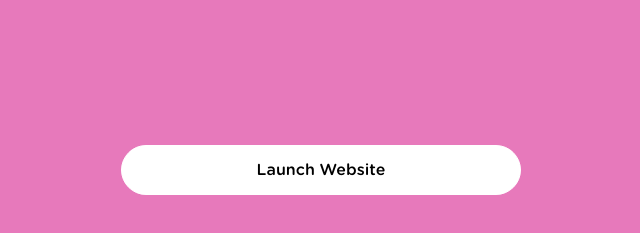
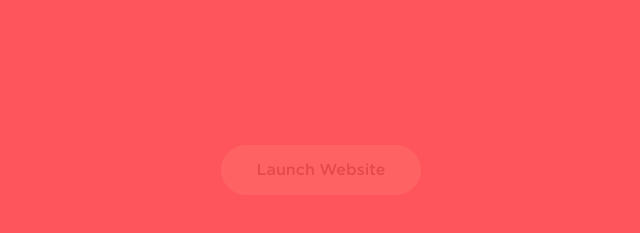
Before and after one commit to rimildeyjsr/countdown-for-website-launch, a plain HTML site: page index.html in a window 1280 px wide. Both pictures are taken after a click on the button "Launch Website". Shown: the part 327-560 px from the top of the page, without its empty margins (319-959 px from the left). Drawn offline with Linux system fonts and the light colour scheme.

Commit message:
added overlay and decreased width of the button

```diff
--- a/css/style.css
+++ b/css/style.css
@@ -105,7 +105,7 @@ h2 {
     border-radius: 40px;
     color: black;
     background-color: white;
-    width: 400px;
+    width: 200px;
     height: 50px;
     border: 1px solid white;
     display: block;
@@ -114,3 +114,49 @@ h2 {
     font-family: 'MyFont2';
     visibility: hidden;
 }
+
+.overlay {
+    position: fixed;
+    top: 0;
+    left: 0;
+    width: 100%;
+    height: 100%;
+    opacity: 1;
+    visibility: hidden;
+    -webkit-transition: opacity .35s, visibility .35s, width .35s;
+    transition: opacity .35s, visibility .35s, width .35s;
+    z-index: 50;
+}
+.overlay:before {
+    content: '';
+    background: #FF5252;
+    left: -55%;
+    top: 0;
+    width: 50%;
+    height: 100%;
+    position: absolute;
+    -webkit-transition: left .35s ease;
+    transition: left .35s ease;
+}
+.overlay:after {
+    content: '';
+    background: #FF5252;
+    right: -55%;
+    top: 0;
+    width: 50%;
+    height: 100%;
+    position: absolute;
+    -webkit-transition: all .35s ease;
+    transition: all .35s ease;
+}
+.overlay.open {
+    opacity: .9;
+    visibility: visible;
+    height: 100%;
+}
+.overlay.open:before {
+    left: 0;
+}
+.overlay.open:after {
+    right: 0;
+}
--- a/index.html
+++ b/index.html
@@ -37,6 +37,8 @@
         Launch Website
     </button>
 
+    <div class="overlay"></div>
+
 </div>
 <script src="js/jquery-3.0.0.min.js"></script>
 <script src="js/jquery-ui.min.js"></script>
@@ -64,8 +66,9 @@
         });
 
         $('.button-launch').click(function(){
+            $('.overlay').addClass('open');
+            window.setTimeout(function(){
 
-            window.setTimeout(function(){
                 window.location.href = "https://www.google.co.in";
             }, 5000);
 
```
